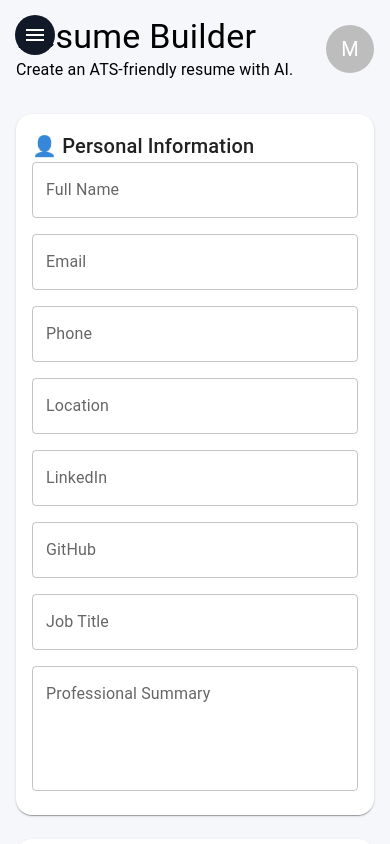
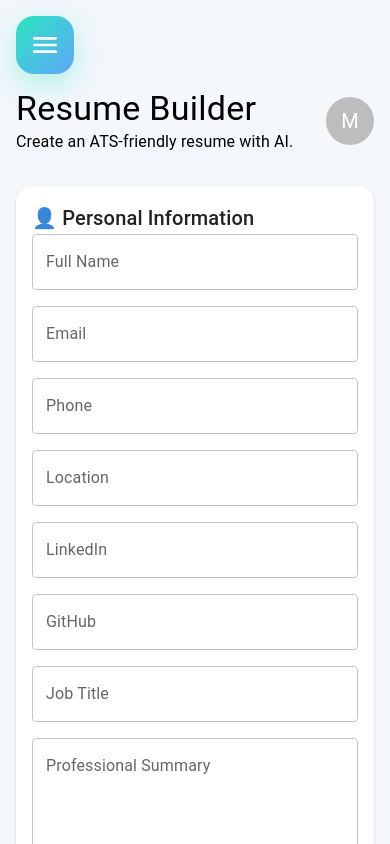
Before and after one commit to meriem-boukhalfa/cv-genius, a React (Vite) app in the folder frontend/: page / in a window 390 px wide. Shown: the top 844 px of the page. Built offline with nearby package versions, Linux system fonts and the light colour scheme.

Commit message:
Professional mobile drawer sidebar

```diff
--- a/frontend/src/layout/DashboardLayout.jsx
+++ b/frontend/src/layout/DashboardLayout.jsx
@@ -6,8 +6,8 @@ import {
   IconButton,
 } from "@mui/material";
 
-import MenuIcon from "@mui/icons-material/Menu";
-import CloseIcon from "@mui/icons-material/Close";
+import MenuRoundedIcon from "@mui/icons-material/MenuRounded";
+import CloseRoundedIcon from "@mui/icons-material/CloseRounded";
 
 import Sidebar from "../components/Sidebar";
 
@@ -19,10 +19,11 @@ export default function DashboardLayout({ children }) {
       sx={{
         display: "flex",
         minHeight: "100vh",
-        bgcolor: "#f5f7fb",
+        bgcolor: "#F4F7FB",
       }}
     >
-      {/* زر القائمة للهاتف */}
+      {/* ================= زر القائمة للهاتف ================= */}
+
       <IconButton
         onClick={() => setOpen(true)}
         sx={{
@@ -30,41 +31,66 @@ export default function DashboardLayout({ children }) {
             xs: "flex",
             md: "none",
           },
+
           position: "fixed",
-          top: 15,
-          left: 15,
-          zIndex: 2000,
-          bgcolor: "#111827",
+          top: 16,
+          left: 16,
+          zIndex: 3000,
+
+          width: 58,
+          height: 58,
+
+          borderRadius: "18px",
+
+          background:
+            "linear-gradient(135deg,#2BE6C1,#60A5FA)",
+
           color: "#fff",
+
+          boxShadow:
+            "0 10px 30px rgba(43,230,193,.35)",
+
+          transition: "0.3s",
+
           "&:hover": {
-            bgcolor: "#1f2937",
+            transform: "scale(1.08)",
+            background:
+              "linear-gradient(135deg,#60A5FA,#2BE6C1)",
           },
         }}
       >
-        <MenuIcon />
+        <MenuRoundedIcon sx={{ fontSize: 32 }} />
       </IconButton>
 
-      {/* Sidebar للحاسوب */}
+      {/* ================= Sidebar للحاسوب ================= */}
+
       <Box
         sx={{
           display: {
             xs: "none",
             md: "block",
           },
+
+          flexShrink: 0,
         }}
       >
         <Sidebar />
       </Box>
 
-      {/* Sidebar للهاتف */}
+      {/* ================= Sidebar للهاتف ================= */}
+
       <Drawer
         anchor="left"
         open={open}
         onClose={() => setOpen(false)}
+        ModalProps={{
+          keepMounted: true,
+        }}
         PaperProps={{
           sx: {
-            width: 320,
+            width: 290,
             bgcolor: "#111827",
+            color: "#fff",
           },
         }}
       >
@@ -72,30 +98,49 @@ export default function DashboardLayout({ children }) {
           sx={{
             display: "flex",
             justifyContent: "flex-end",
-            p: 1,
+            p: 2,
           }}
         >
           <IconButton
             onClick={() => setOpen(false)}
-            sx={{ color: "#fff" }}
+            sx={{
+              color: "#fff",
+              bgcolor: "rgba(255,255,255,.08)",
+
+              "&:hover": {
+                bgcolor: "#2BE6C1",
+                color: "#111827",
+              },
+            }}
           >
-            <CloseIcon />
+            <CloseRoundedIcon />
           </IconButton>
         </Box>
 
         <Sidebar />
       </Drawer>
 
-      {/* المحتوى */}
+      {/* ================= المحتوى ================= */}
+
       <Box
         sx={{
           flex: 1,
           width: "100%",
+
           p: {
             xs: 2,
+            sm: 3,
             md: 4,
           },
+
+          pt: {
+            xs: 11,
+            md: 4,
+          },
+
           overflowY: "auto",
+
+          transition: ".3s",
         }}
       >
         {children}
```
